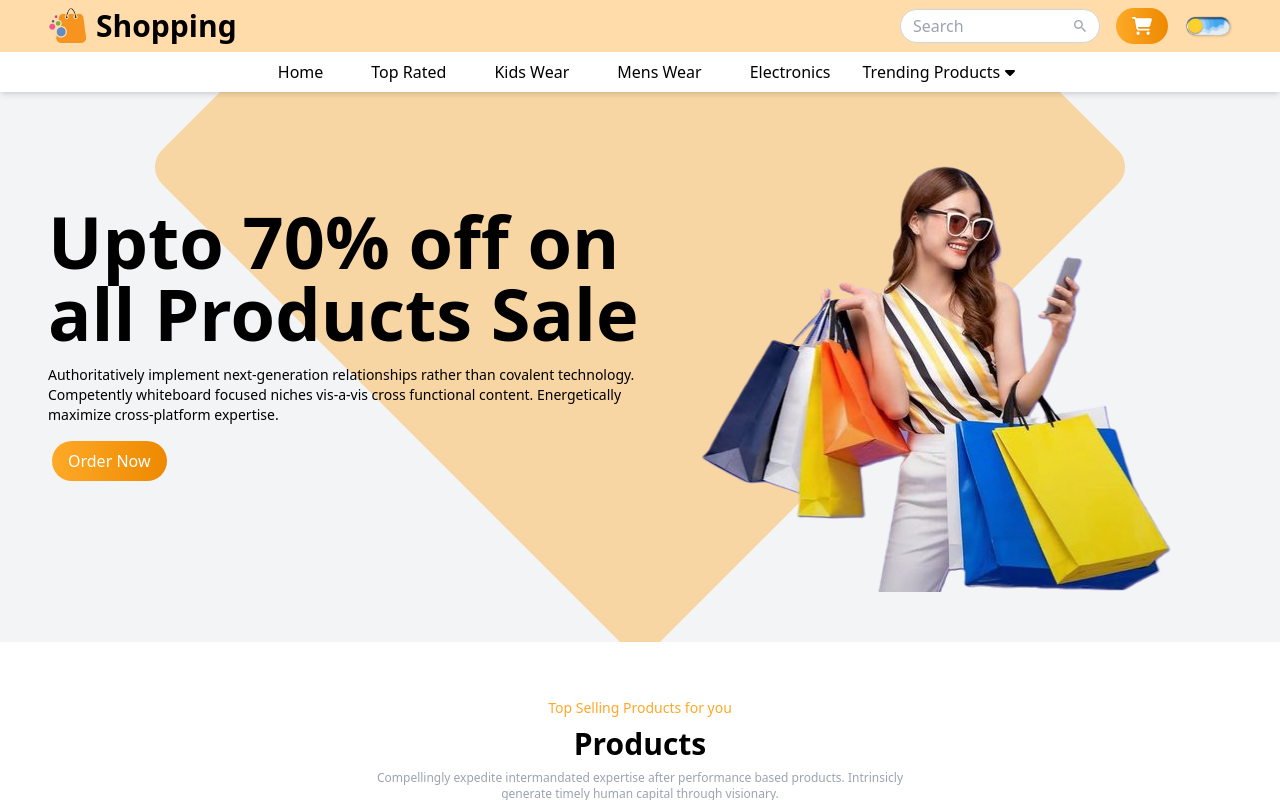
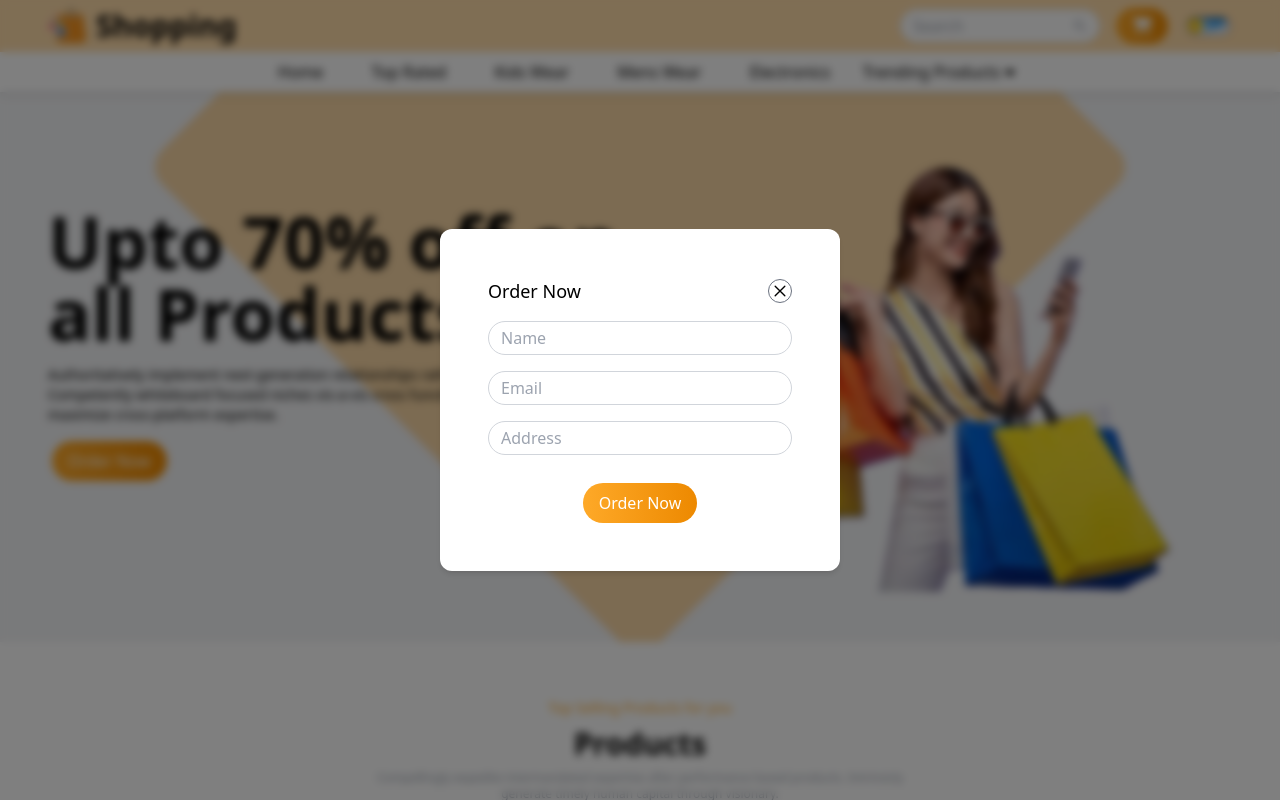
Before and after one commit to Shuvankor-Hazra/ecommerce-web, a React (Vite) app: page / in a window 1280 px wide. Both pictures are taken after a click on the button 1142 px from the left and 26 px from the top of the page. Shown: the top 800 px of the page. Built offline with nearby package versions, Linux system fonts and the light colour scheme.

Commit message:
Popup order feature added

```diff
--- a/src/App.jsx
+++ b/src/App.jsx
@@ -1,10 +1,11 @@
 import AOS from "aos";
 import "aos/dist/aos.css";
-import React from "react";
+import { useEffect, useState } from "react";
 import Banner from "./components/Banner/Banner";
 import Footer from "./components/Footer/Footer";
 import Hero from "./components/Hero/Hero";
 import Navbar from "./components/Navbar/Navbar";
+import Popup from "./components/Popup/Popup";
 import Products from "./components/Products/Products";
 import Subscribe from "./components/Subscribe/Subscribe";
 import Testimonials from "./components/Testimonials/Testimonials";
@@ -13,7 +14,13 @@
 
 const App = () => {
 
-  React.useEffect(() => {
+  const [orderPopup, setOrderPopup] = useState(false);
+
+  const handleOrderPopup = () => {
+    setOrderPopup(true);
+  }
+
+  useEffect(() => {
     AOS.init({
       offset: 100,
       duration: 800,
@@ -25,15 +32,16 @@
 
   return (
     <div className="bg-white dark:bg-gray-900 dark:text-white duration-200">
-      <Navbar />
-      <Hero />
+      <Navbar handleOrderPopup={handleOrderPopup} />
+      <Hero handleOrderPopup={handleOrderPopup} />
       <Products />
-      <TopProducts />
+      <TopProducts handleOrderPopup={handleOrderPopup} />
       <Banner />
       <Subscribe />
       <Products />
       <Testimonials />
       <Footer />
+      <Popup orderPopup={orderPopup} setOrderPopup={setOrderPopup} />
     </div>
   );
 }
--- a/src/components/Hero/Hero.jsx
+++ b/src/components/Hero/Hero.jsx
@@ -1,3 +1,4 @@
+/* eslint-disable react/prop-types */
 import Slider from "react-slick";
 import Image1 from "../../assets/hero/sale.png";
 import Image2 from "../../assets/hero/shopping.png";
@@ -24,7 +25,7 @@
     },
 ]
 
-const Hero = () => {
+const Hero = ({ handleOrderPopup }) => {
 
     var settings = {
         dots: false,
@@ -71,7 +72,9 @@
                                         data-aos-duration="500"
                                         data-aos-delay="300"
                                     >
-                                        <button className="bg-gradient-to-r from-primary to-secondary hover:scale-105 duration-200 text-white py-2 px-4 ml-1 rounded-full">
+                                        <button
+                                            onClick={() => handleOrderPopup()}
+                                            className="bg-gradient-to-r from-primary to-secondary hover:scale-105 duration-200 text-white py-2 px-4 ml-1 rounded-full">
                                             Order Now
                                         </button>
                                     </div>
--- a/src/components/Navbar/Navbar.jsx
+++ b/src/components/Navbar/Navbar.jsx
@@ -1,3 +1,4 @@
+/* eslint-disable react/prop-types */
 import { FaCaretDown, FaCartShopping } from "react-icons/fa6";
 import { IoMdSearch } from "react-icons/io";
 import logo from "../../assets/logo.png";
@@ -49,7 +50,7 @@
     },
 ]
 
-const Navbar = () => {
+const Navbar = ({ handleOrderPopup }) => {
     return (
         <div className="shadow-md bg-white dark:bg-gray-900 dark:text-white duration-200 relative z-40">
             {/* Upper navbar */}
@@ -72,7 +73,7 @@
                         </div>
                         {/* Order button */}
                         <button
-                            onClick={() => alert('Ordering not available yet')}
+                            onClick={() => handleOrderPopup()}
                             className="bg-gradient-to-r from-primary to-secondary transition-all duration-200 text-white py-1 px-4 rounded-full flex items-center gap-3 group"
                         >
                             <span className="group-hover:block hidden transition-all duration-200">Order</span>
@@ -86,7 +87,9 @@
                 </div>
             </div>
             {/* Lower navbar */}
-            <div className="flex justify-center">
+            <div
+                data-aos="zoom-in"
+                className="flex justify-center">
                 <ul className="sm:flex items-center gap-4 hidden">
                     {Menu.map(data => (
                         <li key={data.id}>
--- /dev/null
+++ b/src/components/Popup/Popup.jsx
@@ -0,0 +1,52 @@
+/* eslint-disable react/prop-types */
+
+import { IoCloseOutline } from "react-icons/io5";
+
+
+const Popup = ({ orderPopup, setOrderPopup }) => {
+    return (
+        <>
+            {orderPopup && (
+                <div className="popup">
+                    <div className="h-screen w-screen fixed top-0 left-0 bg-black/50 z-50 backdrop-blur-sm">
+                        <div className="fixed top-1/2 left-1/2 -translate-x-1/2 -translate-y-1/2 p-12 shadow-md bg-white dark:bg-gray-900 rounded-xl duration-200 w-[400px]">
+                            {/* Header Section */}
+                            <div className="flex items-center justify-between">
+                                <div>
+                                    <h1 className="text-lg">Order Now</h1>
+                                </div>
+                                <div>
+                                    <IoCloseOutline
+                                        className="text-2xl cursor-pointer rounded-full border border-gray-500"
+                                        onClick={() => setOrderPopup(false)}
+                                    />
+                                </div>
+                            </div>
+                            {/* Form Section */}
+                            <div className="mt-4">
+                                <input type="text" placeholder="Name"
+                                    className="w-full rounded-full border border-gray-300 dark:border-gray-500 dark:bg-gray-800 px-3 py-1 mb-4"
+                                />
+                                <input type="email" placeholder="Email"
+                                    className="w-full rounded-full border border-gray-300 dark:border-gray-500 dark:bg-gray-800 px-3 py-1 mb-4"
+                                />
+                                <input type="text" placeholder="Address"
+                                    className="w-full rounded-full border border-gray-300 dark:border-gray-500 dark:bg-gray-800 px-3 py-1 mb-4"
+                                />
+                                <div className="flex justify-center mt-3">
+                                    <button
+                                        className="bg-gradient-to-r from-primary to-secondary hover:scale-105 duration-200 text-white py-2 px-4 rounded-full"
+                                    >
+                                        Order Now
+                                    </button>
+                                </div>
+                            </div>
+                        </div>
+                    </div>
+                </div>
+            )}
+        </>
+    );
+}
+
+export default Popup;
--- a/src/components/Products/Products.jsx
+++ b/src/components/Products/Products.jsx
@@ -85,7 +85,7 @@
                     </div>
                     {/* View All Button */}
                     <div className="flex justify-center">
-                        <button className="text-center mt-10 cursor-pointer bg-primary text-white py-1 px-5 rounded-md">
+                        <button className="text-center mt-10 cursor-pointer bg-primary text-white py-1 px-5 rounded-md hover:scale-105 duration-200">
                             View All Button
                         </button>
                     </div>
--- a/src/components/Subscribe/Subscribe.jsx
+++ b/src/components/Subscribe/Subscribe.jsx
@@ -22,8 +22,8 @@
                     <h1 className='text-2xl !text-center sm:text-left sm:text-4xl font-semibold'>Get Notified About New Products</h1>
                     <input
                         data-aos="fade-up"
-                        type="text"
-                        placeholder='Enter your name'
+                        type="email"
+                        placeholder='Enter your Email'
                         className='w-full p-3'
                     />
                 </div>
--- a/src/components/TopProducts/TopProducts.jsx
+++ b/src/components/TopProducts/TopProducts.jsx
@@ -1,3 +1,4 @@
+/* eslint-disable react/prop-types */
 import { FaStar } from "react-icons/fa6";
 import Img1 from "../../assets/shirt/shirt1.png";
 import Img2 from "../../assets/shirt/shirt2.png";
@@ -24,9 +25,7 @@
     }
 ]
 
-const TopProducts = () => {
-
-    const handleOrderPopup = () => { alert("Order Pop Up") };
+const TopProducts = ({ handleOrderPopup }) => {
 
     return (
         <>
@@ -44,7 +43,7 @@
                         ProductsData.map((data) => (
                             <div
                                 data-aos="zoom-in"
-                                className="rounded-2xl bg-white dark:bg-gray-800 hover:bg-black/80 dark:hover:bg-secondary hover:text-white relative shadow-xl duration-300 group max-w-[300px]"
+                                className="rounded-2xl bg-white dark:bg-gray-800 hover:bg-black/70 dark:hover:bg-secondary hover:text-white relative shadow-xl duration-300 group max-w-[300px]"
                                 key={data.id}>
                                 {/* Image Section */}
                                 <div className="h-[100px]">
@@ -65,9 +64,8 @@
                                     <h1>{data.title}</h1>
                                     <p className="text-gray-500 group-hover:text-white duration-300 text-sm line-clamp-2">{data.description}</p>
                                     <button
-                                        className="bg-primary hover:scale-105 duration-300 text-white py-2 px-4 rounded-full mt-4 group-hover:bg-white group-hover:text-primary"
-                                        onClick={handleOrderPopup}
-                                    >
+                                        onClick={() => handleOrderPopup()}
+                                        className="bg-primary hover:scale-105 duration-300 text-white py-2 px-4 rounded-full mt-4 group-hover:bg-white group-hover:text-primary">
                                         Order Now
                                     </button>
                                 </div>
```
